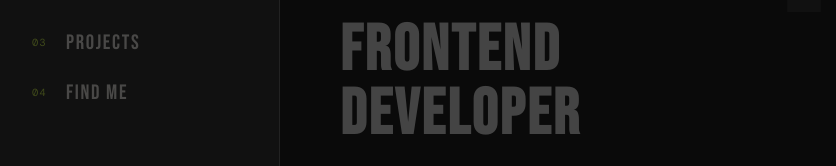
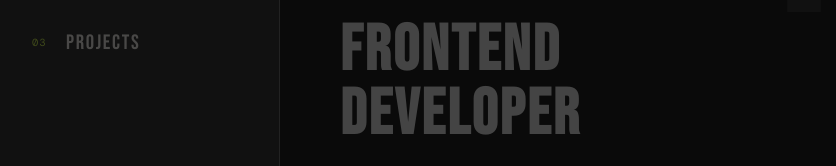
Before and after one commit to mwrnca/personalwebsite, a React (Vite) app: page / in a window 1280 px wide. Shown: the part 229-395 px from the top of the page, without its empty margins (0-836 px from the left). Built offline with nearby package versions, Linux system fonts and the light colour scheme; a web font is replaced by a local one.

Commit message:
THIRD final commit

```diff
--- a/src/components/Nav.jsx
+++ b/src/components/Nav.jsx
@@ -5,7 +5,6 @@ const navItems = [
   { label: "HOME", id: "home" },
   { label: "ABOUT ME", id: "about-me" },
   { label: "PROJECTS", id: "projects" },
-  { label: "FIND ME", id: "find-me" },
 ];
 
 export default function Nav() {
```
